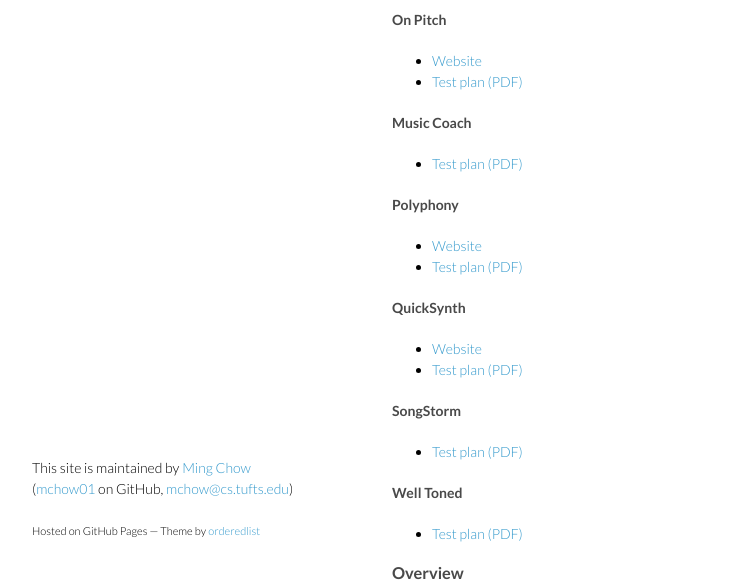
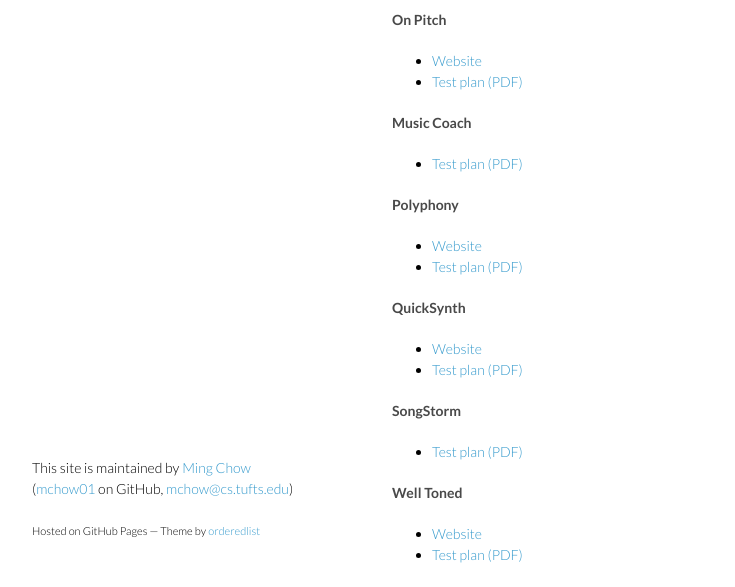
Before and after one commit to tuftsdev/MusicAppsOnTheIpad, a plain HTML site: page index.html in a window 1280 px wide. Shown: the part 190-777 px from the top of the page, without its empty margins (178-913 px from the left). Drawn offline with Linux system fonts and the light colour scheme.

Commit message:
Added website link to Well Toned

```diff
--- a/index.html
+++ b/index.html
@@ -53,6 +53,7 @@
 </ul>
 <h4>Well Toned</h4>
 <ul>
+<li><a href="http://welltoned.github.io/" target="_blank">Website</a></li>
 <li><a href="apps/test_plans/WellTonedTestPlan.pdf">Test plan (PDF)</a></li>
 </ul>
 
```
